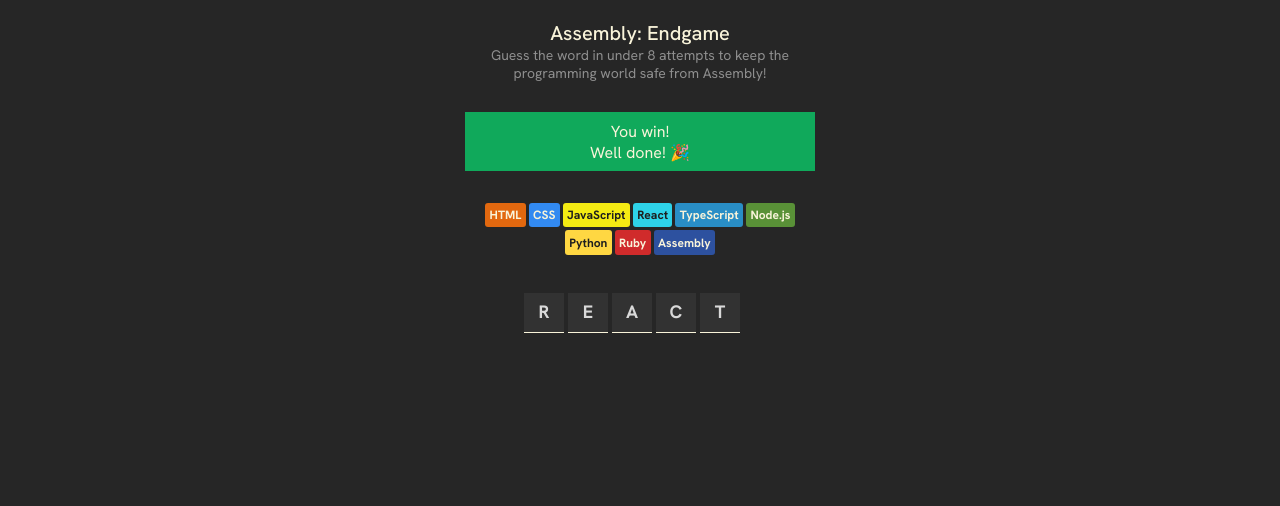
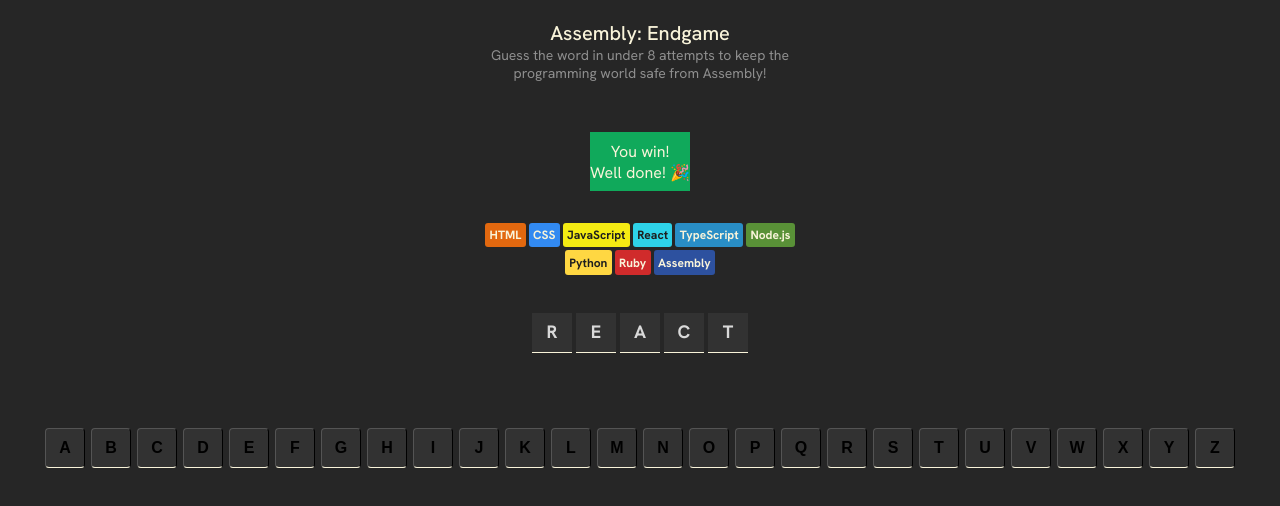
Before and after one commit to emazack/assembly-game, a React (Vite) app: page / in a window 1280 px wide. Shown: the top 506 px of the page. Built offline with nearby package versions, Linux system fonts and the light colour scheme.

Commit message:
Add keyboard display and refactor word rendering for improved layout

```diff
--- a/src/App.jsx
+++ b/src/App.jsx
@@ -4,6 +4,13 @@ import { languages } from "./languanges"
 export default function AssemblyEndgame() {
 
     const [currentWord, setCurrentWord] = React.useState("react")
+    const alphabet = "abcdefghijklmnopqrstuvwxyz"
+
+    const keyboard = alphabet.split("").map((letter, index) => {
+        return (
+            <button className="letter" key={index}>{letter.toUpperCase()}</button>
+        )
+    })
 
     const stringToArray = (myString) => {
         let newArray = []
@@ -24,6 +31,12 @@ export default function AssemblyEndgame() {
         )
     })
 
+    const letterElements = stringToArray(currentWord).map((letter, index) => {
+        return (
+            <span className="letter" key={index}>{letter}</span>
+        )
+    })
+
     return (
         <main>
             <header>
@@ -38,11 +51,10 @@ export default function AssemblyEndgame() {
                 {languageElements}
             </section>
             <section className="word">
-                {stringToArray(currentWord).map((letter, index) => {
-                    return (
-                        <span className="letter" key={index}>{letter}</span>
-                    )
-                })}
+                {letterElements}
+            </section>
+            <section className="keyboard">
+                {keyboard}
             </section>
         </main>
     )
--- a/src/index.css
+++ b/src/index.css
@@ -11,8 +11,12 @@ body {
     color: #D9D9D9;
     padding: 20px;
     height: 100vh;
+}
+
+main {
     display: flex;
-    justify-content: center;
+    flex-direction: column;
+    align-items: center;
 }
 
 header {
@@ -20,13 +24,13 @@ header {
     margin-bottom: 20px;
 }
 
-header > h1 {
+header>h1 {
     font-size: 1.25rem;
     font-weight: 500;
     color: #F9F4DA;
 }
 
-header > p {
+header>p {
     font-size: 0.875rem;
     max-width: 350px;
     color: #8E8E8E;
@@ -86,3 +90,22 @@ header > p {
     text-align: center;
     border-bottom: 1px solid #F9F4DA;
 }
+
+section.keyboard {
+    margin-block: 36px;
+    display: flex;
+    flex-wrap: wrap;
+    justify-content: center;
+}
+
+section.keyboard>.letter {
+    width: 40px;
+    height: 40px;
+    margin: 3px;
+    border-radius: 4px;
+    border-width: 1px;
+    font-weight: 600;
+    font-size: 16px;
+    line-height: 100%;
+    cursor: pointer;
+}
```
